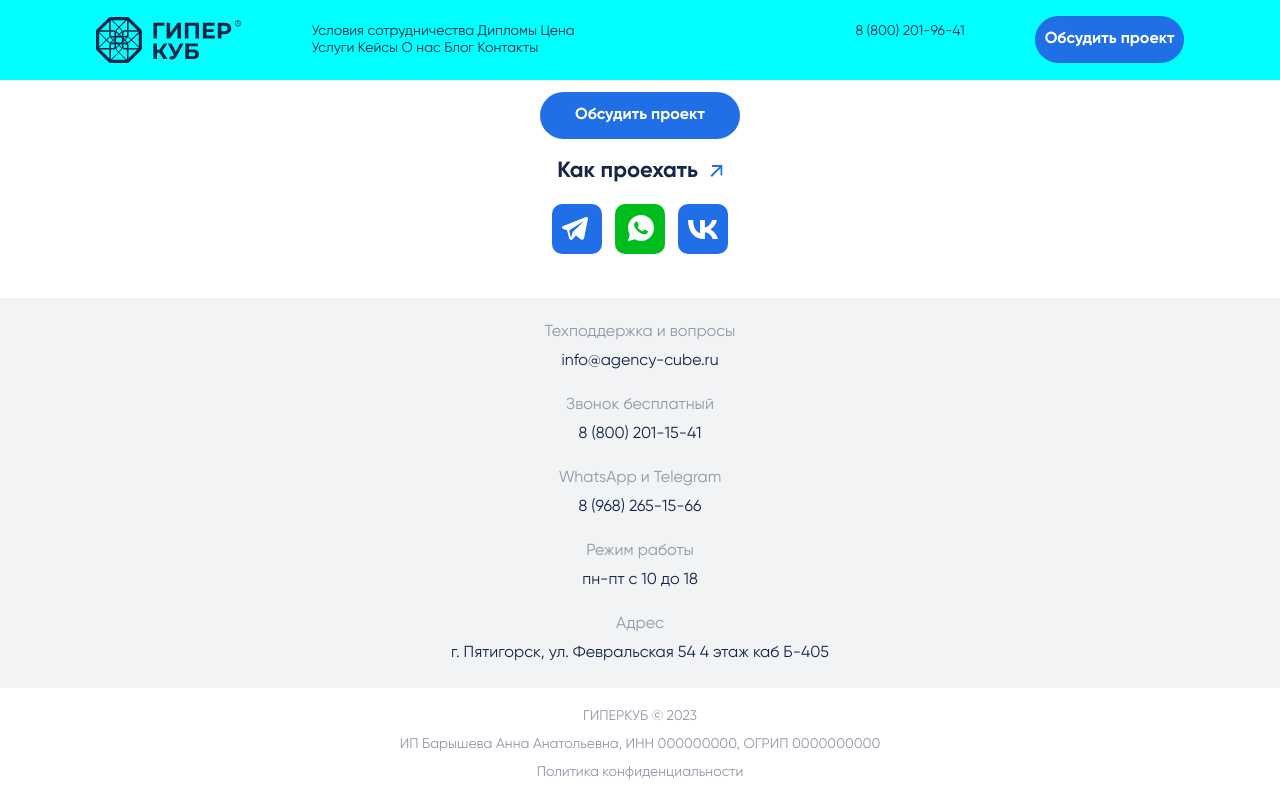
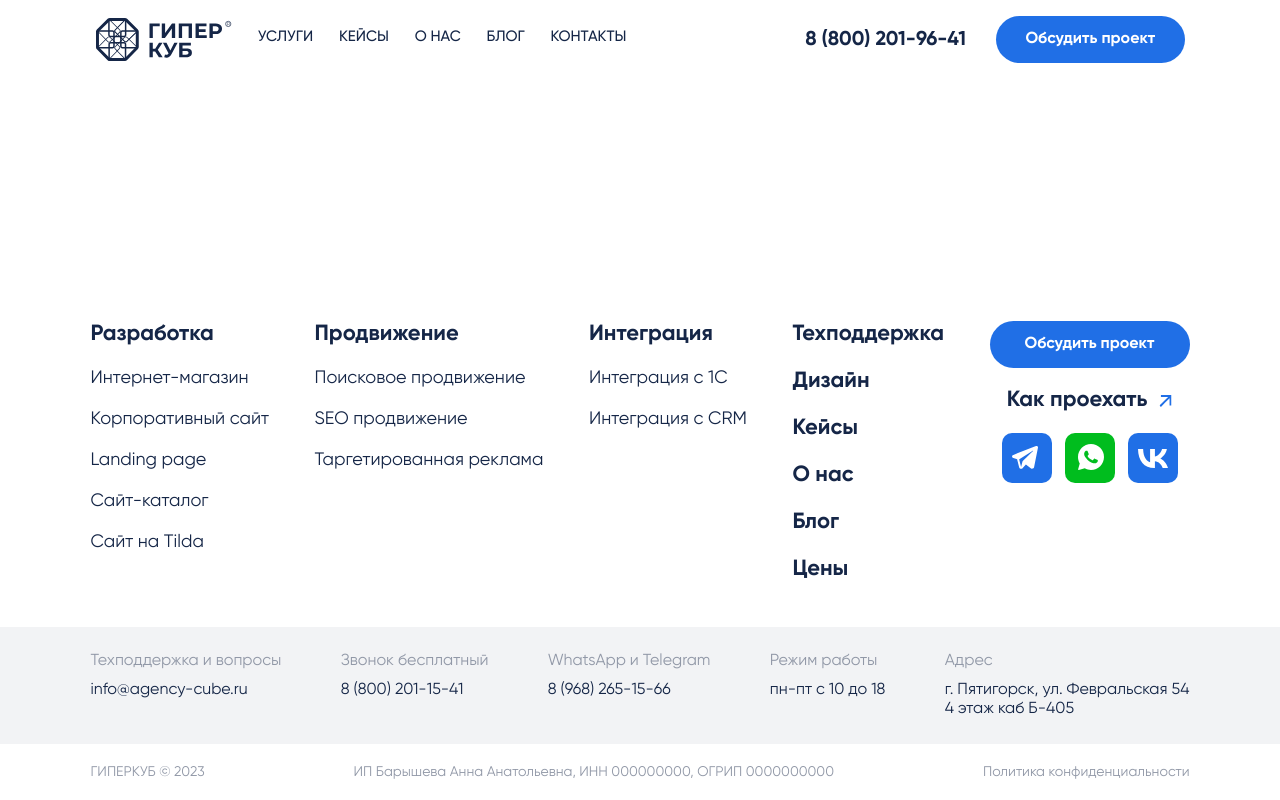
Before and after one commit to ArsenMadzaev/_____CUBE, a website: page app/index.html in a window 1280 px wide. Drawn offline with Linux system fonts and the light colour scheme; files whose address does not match are found by name.

Commit message:
footer and header changes

```diff
--- a/app/index.html
+++ b/app/index.html
@@ -19,22 +19,16 @@
                 </div>
                 <nav class="header__navbar">
                     <div class="header__navbar-links">
-                        <div class="header__navbar-wrapper">
-                            <a href="#" class="header__navbar-link">Условия сотрудничества</a>
-                            <a href="#" class="header__navbar-link">Дипломы</a>
-                            <a href="#" class="header__navbar-link">Цена</a>
-                        </div>
-                        <div class="header__navbar-wrapper">
                         <a href="#" class="header__navbar-link">Услуги</a>
                         <a href="#" class="header__navbar-link">Кейсы</a>
                         <a href="#" class="header__navbar-link">О нас</a>
                         <a href="#" class="header__navbar-link">Блог</a>
                         <a href="#" class="header__navbar-link">Контакты</a>
                     </div>
-                    </div>
                     <div class="header__navbar-number">8 (800) 201-96-41</div>
                 </nav>
                 <button class="button">Обсудить проект</button>
+                <div class="header__mobile-buttons">
                     <div class="header__call-button">
                         <svg width="23" height="23" viewBox="0 0 23 23" fill="none" xmlns="http://www.w3.org/2000/svg">
                             <path fill-rule="evenodd" clip-rule="evenodd"
@@ -57,14 +51,52 @@
                     </div>
                 </div>
             </div>
+        </div>
     </header>
     <main class="main"></main>
     <footer class="footer">
         <section class="footer__wrapper">
-            <article class="footer__tools">
+            <article class="footer__menu">
                 <div class="container">
-                    <div class="footer__tools-inner">
-                        <button class="button footer__button">Обсудить проект</button>
+                    <div class="footer__menu-navbar">
+                        <div class="footer__menu-item footer__menu-item--visibility">
+                            <ul class="footer__menu-list">
+                                <li class="footer__list-item footer__list-item--bold"><a href="#">Разработка</a></li>
+                                <li class="footer__list-item"><a href="#">Интернет-магазин</a></li>
+                                <li class="footer__list-item"><a href="#">Корпоративный сайт</a></li>
+                                <li class="footer__list-item"><a href="#">Landing page</a></li>
+                                <li class="footer__list-item"><a href="#">Сайт-каталог</a></li>
+                                <li class="footer__list-item"><a href="#">Сайт на Tilda</a></li>
+                            </ul>
+                        </div>
+                        <div class="footer__menu-item footer__menu-item--visibility">
+                            <ul class="footer__menu-list">
+                                <li class="footer__list-item footer__list-item--bold"><a href="#">Продвижение</a></li>
+                                <li class="footer__list-item"><a href="#">Поисковое продвижение</a></li>
+                                <li class="footer__list-item"><a href="#">SEO продвижение</a></li>
+                                <li class="footer__list-item"><a href="#">Таргетированная реклама</a></li>
+                            </ul>
+                        </div>
+                        <div class="footer__menu-item footer__menu-item--visibility">
+                            <ul class="footer__menu-list">
+                                <li class="footer__list-item footer__list-item--bold"><a href="#">Интеграция</a></li>
+                                <li class="footer__list-item"><a href="#">Интеграция с 1С</a></li>
+                                <li class="footer__list-item"><a href="#">Интеграция с CRM</a></li>
+                            </ul>
+                        </div>
+                        <div class="footer__menu-item footer__menu-item--visibility">
+                            <ul class="footer__menu-list">
+                                <li class="footer__list-item footer__list-item--bold"><a href="#">Техподдержка</a></li>
+                                <li class="footer__list-item footer__list-item--bold"><a href="#">Дизайн</a></li>
+                                <li class="footer__list-item footer__list-item--bold"><a href="#">Кейсы</a></li>
+                                <li class="footer__list-item footer__list-item--bold"><a href="#">О нас</a></li>
+                                <li class="footer__list-item footer__list-item--bold"><a href="#">Блог</a></li>
+                                <li class="footer__list-item footer__list-item--bold"><a href="#">Цены</a></li>
+                            </ul>
+                        </div>
+
+                        <div class="footer__menu-item">
+                            <button class="button">Обсудить проект</button>
                             <a class="footer__howgetto" href="">Как проехать
                                 <svg width="13" height="12" viewBox="0 0 13 12" fill="none"
                                     xmlns="http://www.w3.org/2000/svg">
@@ -112,6 +144,7 @@
                             </div>
                         </div>
                     </div>
+                </div>
             </article>
             <article class="footer__contacts">
                 <div class="container">
@@ -134,7 +167,7 @@
                         </div>
                         <div class="footer__contact-item">
                             <div class="footer__contact-title">Адрес</div>
-                            <div class="footer__contact-content">г. Пятигорск, ул. Февральская 54 4 этаж каб Б-405
+                            <div class="footer__contact-content">г. Пятигорск, ул. Февральская 54<br>4 этаж каб Б-405
                             </div>
                         </div>
                     </div>
--- a/app/scss/style.scss
+++ b/app/scss/style.scss
@@ -39,7 +39,7 @@ body {
 //header
 .header {
     min-height: rem(80px);
-    background-color: aqua;
+    background-color: white;
     &__items {
         height: 100%;
         display: flex;
@@ -54,10 +54,49 @@ body {
 
     &__navbar {
         display: none;
-        @include media("min", "md") {
+        @include media("min", "xl") {
             display: flex;
             justify-content: space-between;
-            width: 60%;
+            width: 75%;
+        }
+    }
+
+    &__navbar-links {
+        display: flex;
+        width: 55%;
+        justify-content: space-evenly;
+    }
+
+    &__navbar-link {
+        font-weight: 500;
+        font-size: rem(15px);
+        line-height: rem(18px);
+        text-transform: uppercase;
+
+        &:hover {
+            @include color(color, blue);
+        }
+    }
+
+    &__navbar-number {
+        font-weight: 600;
+        font-size: rem(20px);
+        line-height: rem(24px);
+        padding-right: rem(30px);
+    }
+
+    &__mobile-buttons {
+        display: flex;
+        width: 146px;
+        justify-content: flex-end;
+        gap: rem(10px);
+
+        @include media("min", "sm") {
+            gap: rem(20px);
+        }
+
+        @include media("min", "xl") {
+            display: none;
         }
     }
 
@@ -66,30 +105,65 @@ body {
     }
 
     &__menu-button {
-        @include media("min", "md") {
+        @include media("min", "xl") {
             display: none;
         }
     }
 
     &__call-button {
-        @include media("min", "md") {
+        @include media("min", "xl") {
             display: none;
         }
     }
 }
 
 .footer {
+    //mobile
+
     &__wrapper {
         display: flex;
         flex-direction: column;
     }
 
-    &__tools-inner {
+    &__menu-item {
         display: flex;
         flex-direction: column;
         align-items: center;
         gap: rem(20px);
+    }
+
+    &__menu-item--visibility {
+        display: none;
+    }
+
+    &__menu-navbar {
+        display: flex;
+        justify-content: center;
         margin-bottom: rem(44px);
+    }
+
+    &__menu-list {
+        display: flex;
+        flex-direction: column;
+        gap: rem(20px);
+    }
+
+    &__list-item {
+        font-weight: 400;
+        font-size: rem(18px);
+        line-height: rem(21px);
+
+        &:hover {
+            @include color(color, blue);
+        }
+
+        &--bold {
+            font-weight: 700;
+            font-size: rem(22px);
+            line-height: rem(27px);
+        }
+
+
     }
 
     &__social-bar {
@@ -151,9 +225,39 @@ body {
     &__copyright-item {
         display: block;
         text-align: center;
-        padding: 0 rem(20px);
         @include color(color, silver);
         @include font-size-get(copiright);
+    }
+
+    //Media query
+
+    @include media(min, "xl") {
+        &__menu-item--visibility {
+            display: block;
+        }
+
+        &__menu-navbar {
+            justify-content: space-between;
+        }
+
+        &__contacts-inner {
+            flex-direction: row;
+            align-items: flex-start;
+            justify-content: space-between;
+        }
+
+        &__contact-title {
+            text-align: left;
+        }
+
+        &__contact-content {
+            text-align: left;
+        }
+
+        &__copyright-inner {
+            flex-direction: row;
+            justify-content: space-between;
+        }
     }
 }
 
@@ -162,6 +266,8 @@ body {
     @include color(background-color, blue);
     @include color(color, white);
     border-radius: rem(30px);
+    width: 200px;
+    min-width: 100px;
     border: 0;
     padding: rem(10px) rem(10px);
     min-height: rem(47px);
```
Also changed, not shown: app/css/style.min.css. Lines whose indentation alone changed are shown as unchanged.
